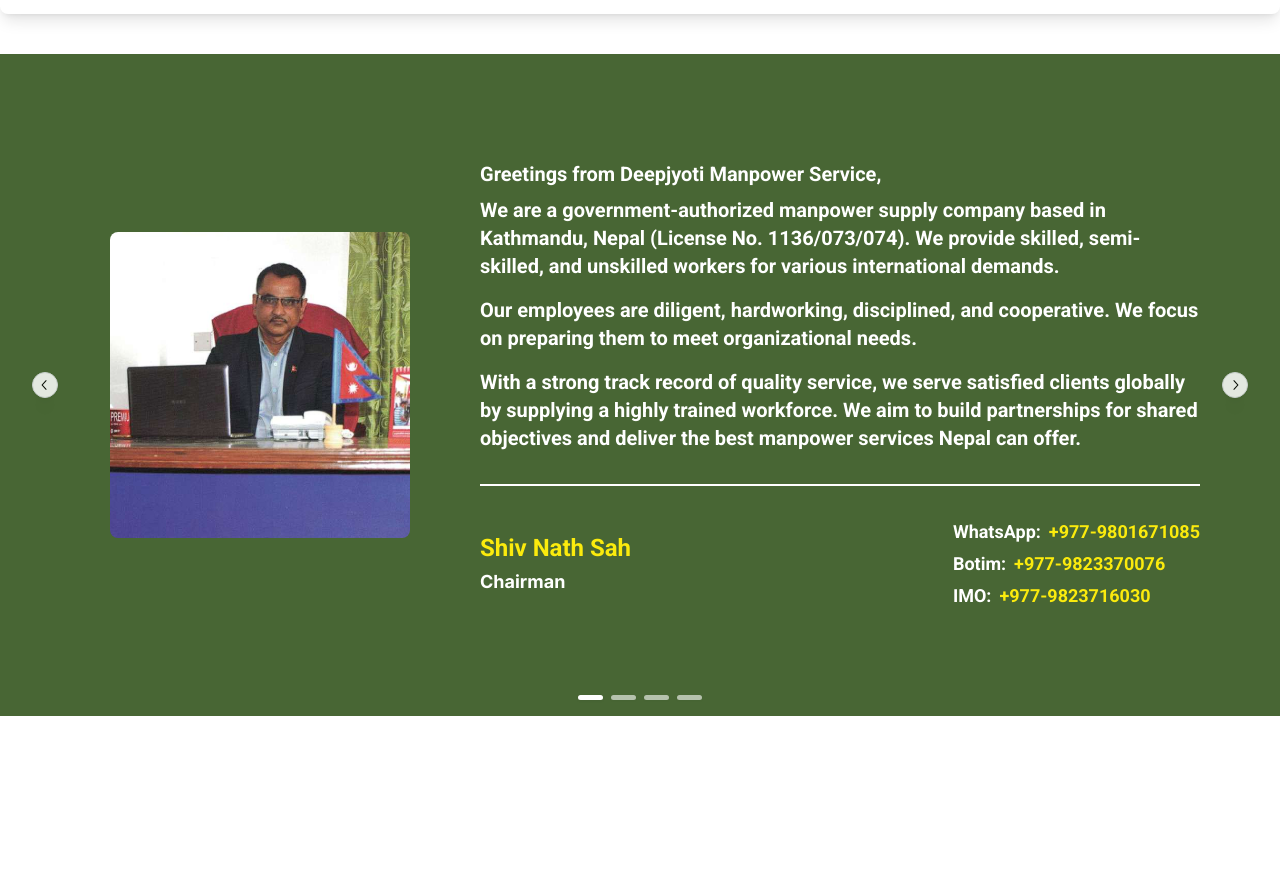
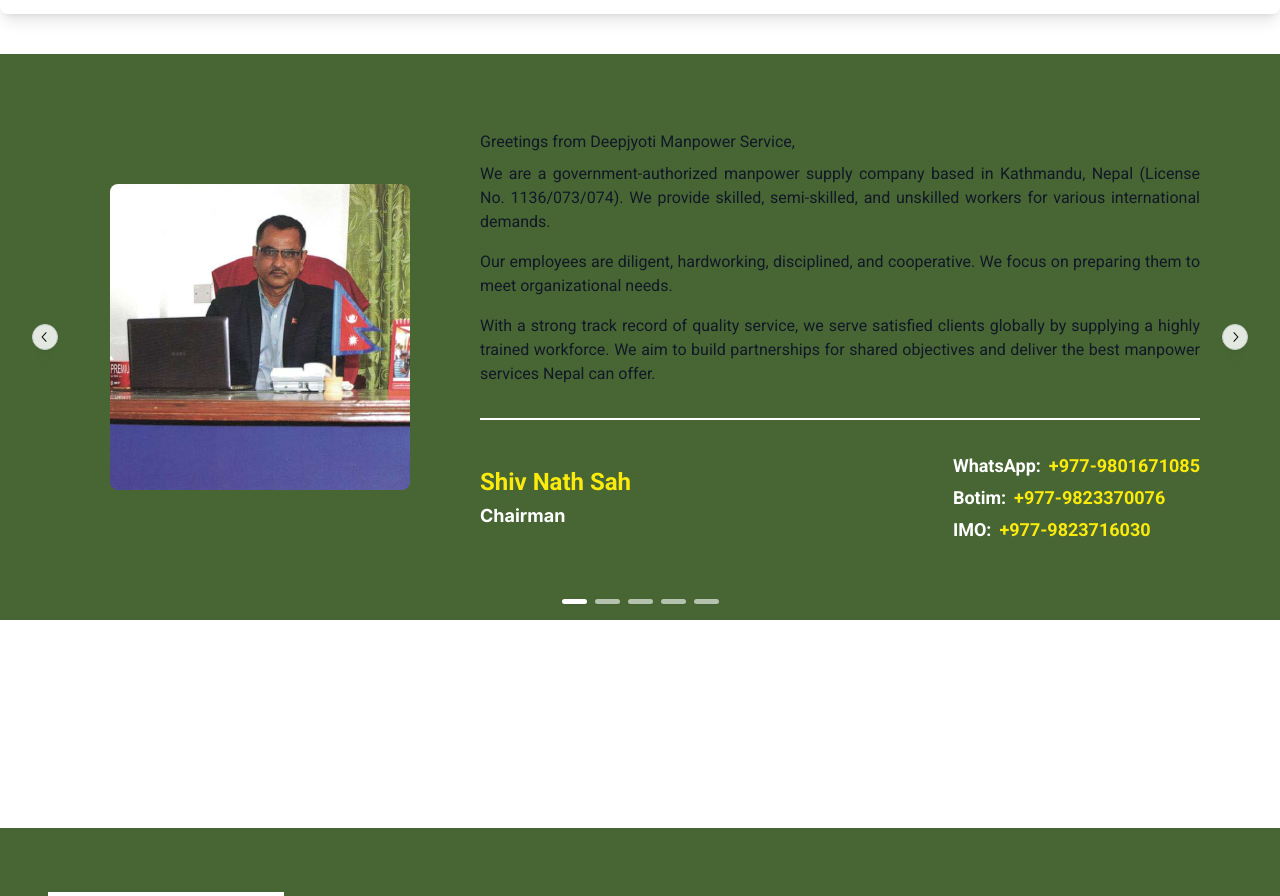
Before and after one commit to rhitik17/Deepjyoti_manpower, a React (Vite) app: page /about-us in a window 1280 px wide. Shown: the part 2340-3236 px from the top of the page. Built offline with nearby package versions, Linux system fonts and the light colour scheme.

Commit message:
feat:add md to carousel

```diff
--- a/src/components/aboutUs/Carousel.jsx
+++ b/src/components/aboutUs/Carousel.jsx
@@ -7,7 +7,7 @@
 function Slider() {
   const galleryRef = useRef(null);
   const [itemWidth, setItemWidth] = useState(0);
-  const autoplay = useRef(Autoplay({ delay: 2000 }));
+  const autoplay = useRef(Autoplay({ delay: 4000 }));
 
   // Set item width dynamically
   useEffect(() => {
--- a/src/components/aboutUs/ChairmanWords.jsx
+++ b/src/components/aboutUs/ChairmanWords.jsx
@@ -15,9 +15,9 @@
       <div className="w-full md:w-9/12 lg:w-8/12 flex flex-col justify-start items-start gap-8">
         <div className="flex flex-col w-full justify-start items-center gap-12">
           <div className="text-white text-md lg:text-xl font-semibold">
-            <p className="pb-2 ">{data?.greeting}</p>
+            <p className="w-full pb-2 text-gray-900 text-base font-normal  ">{data?.greeting}</p>
             {data?.quote?.map((text, index) => (
-              <div key={index} className={`${index === 0 ? "pt-0" : "pt-4"}`}>
+              <div key={index} className={`${index === 0 ? "pt-0" : "pt-4"} text-gray-900 text-base font-normal text-justify leading-normal`}>
                 <p>{text}</p>
               </div>
             ))}
--- a/src/components/jobs/JobCategoryCard.jsx
+++ b/src/components/jobs/JobCategoryCard.jsx
@@ -6,7 +6,6 @@
 const JobCategoryCard = ({ category, icon, name, jobs }) => {
   const [opened, { open, close }] = useDisclosure(false);
   const isMobile = useMediaQuery("(max-width: 768px)");
-
 
   return (
     <>
@@ -57,7 +56,6 @@
           </ul>
         </div>
       </Modal>
-
     </>
   );
 };
--- a/src/data/carouseldata.js
+++ b/src/data/carouseldata.js
@@ -1,4 +1,3 @@
-
 export const carouselData = [
   {
     id: 1,
@@ -7,65 +6,79 @@
     quote: [
       "We are a government-authorized manpower supply company based in Kathmandu, Nepal (License No. 1136/073/074). We provide skilled, semi-skilled, and unskilled workers for various international demands.",
       "Our employees are diligent, hardworking, disciplined, and cooperative. We focus on preparing them to meet organizational needs.",
-      "With a strong track record of quality service, we serve satisfied clients globally by supplying a highly trained workforce. We aim to build partnerships for shared objectives and deliver the best manpower services Nepal can offer."
+      "With a strong track record of quality service, we serve satisfied clients globally by supplying a highly trained workforce. We aim to build partnerships for shared objectives and deliver the best manpower services Nepal can offer.",
     ],
     name: "Shiv Nath Sah",
     title: "Chairman",
     phone: {
       WhatsApp: "+977-9801671085",
       Botim: "+977-9823370076",
-      IMO: "+977-9823716030"
-    }
+      IMO: "+977-9823716030",
+    },
   },
   {
     id: 2,
+    image: "/images/md2.jpg",
+    greeting: "Greetings from Deepjyoti Manpower Service,",
+    quote: [
+      "It gives me great pleasure to extend my warm greetings from Deepjyoti Manpower Service Pvt. Ltd. Our mission is to connect global industries with Nepal’s skilled and dedicated workforce through trust, transparency, and professionalism.",
+      "We continuously strive to meet the diverse demands of our international clients by providing reliable manpower solutions tailored to their business needs.",
+      "I believe in building long-term partnerships grounded in mutual growth and understanding, ensuring satisfaction for both employers and employees worldwide.",
+    ],
+    name: "Indrajit Ray",
+    title: "Marketing Director",
+    phone: {
+      WhatsApp: "+601133155209",
+    },
+  },
+  {
+    id: 3,
     image: "/images/md.svg",
     greeting: "Greetings from Deepjyoti Manpower Service,",
     quote: [
       "First of all, we would like to extend sincere thanks for your valuable interest in our organization. Please go through our company profile and website for detailed information, procedure, quotation, quality, and reliability of our sources of manpower.",
       "We hope that it would be a useful direction for you to recruit our good, honest, dutiful, obedient, disciplined, and strong workers for your company.",
-      "Please feel free to contact us at any time for further information regarding the recruitment. We always regard our clients as our most important valuables. We look forward to receiving your positive response. We assure you that our best service and cooperation will be for you at all times."
+      "Please feel free to contact us at any time for further information regarding the recruitment. We always regard our clients as our most important valuables. We look forward to receiving your positive response. We assure you that our best service and cooperation will be for you at all times.",
     ],
     name: "Krishna Kumar Shah",
     title: "Marketing Director / Int'l Marketing Director",
     phone: {
       WhatsApp: "+977-9860207066",
       Botim: "+977-9808248185",
-
-    }
+    },
   },
   {
-    id: 3,
+    id: 4,
     image: "/images/imd.svg",
     greeting: "Dear Sir / Madam,",
     quote: [
       "I heartily take it as a delight in greeting and welcoming you to Deepjyoti Manpower Service Pvt. Ltd., which will take charge of all your requirements for tentative manpower service. Deepjyoti Manpower Service Pvt. Ltd. has been working as a bridge between foreign industries and Nepalese local manpower.",
       "We have the best experience in generating and developing the feeling of transparency, efficiency, promptness, and good governance with foreign business industries. We provide the best services to the valued job holders at all times to make the business fruitful for our mutual benefits.",
-      "Once again, I would like to thank you for selecting Deepjyoti Manpower Service Pvt. Ltd. as your business partner and ensure you a safe and durable business with us."
+      "Once again, I would like to thank you for selecting Deepjyoti Manpower Service Pvt. Ltd. as your business partner and ensure you a safe and durable business with us.",
     ],
     name: "Saim Mansur",
     title: "Int'l Marketing Director",
     phone: {
       WhatsApp: "+977-9801101712",
       Botim: "+977-9844323636",
-      IMO: "+977-9801101713"
-    }
+      IMO: "+977-9801101713",
+    },
   },
   {
-    id: 4,
+    id: 5,
     image: "/images/accountant.jpg",
     greeting: "Dear Sir / Madam,",
     quote: [
       "It is my privilege to welcome you to Deepjyoti Manpower Service Pvt. Ltd., where we are committed to meeting all your manpower needs with precision and reliability. Our company has built a reputation as a trusted bridge between international industries and Nepalese manpower.",
       "We pride ourselves on delivering services that embody transparency, efficiency, and responsiveness, ensuring mutual benefits and long-term partnerships.",
-      "Thank you for choosing us as your manpower service provider. We guarantee a seamless and fruitful collaboration, backed by our commitment to excellence and professionalism."
+      "Thank you for choosing us as your manpower service provider. We guarantee a seamless and fruitful collaboration, backed by our commitment to excellence and professionalism.",
     ],
     name: "Janardan Shah",
     title: "Accountant",
     phone: {
       WhatsApp: "",
       Botim: "",
-      IMO: ""
-    }
-  }
+      IMO: "",
+    },
+  },
 ];
--- a/src/views/pages/contactus.jsx
+++ b/src/views/pages/contactus.jsx
@@ -25,7 +25,7 @@
         <div className="w-full lg:w-7/12 xl:w-8/12   lg:h-[560px] px-2 md:px-0 ">
           {/* <ContactForm /> */}
 
-   {configData?.google_maps_link && (
+          {configData?.google_maps_link && (
             <iframe
               src={configData?.google_maps_link}
               title="Google Map"
@@ -40,7 +40,7 @@
 
       {/* Faq section */}
       <div className="pt-16">
-        <FAQ/>
+        <FAQ />
       </div>
     </section>
   );
```
Also changed, not shown: src/components/jobs/BrowseByCategory.jsx (+0 -12 lines), public/images/md2.jpg (added). Lines whose indentation alone changed are shown as unchanged.
